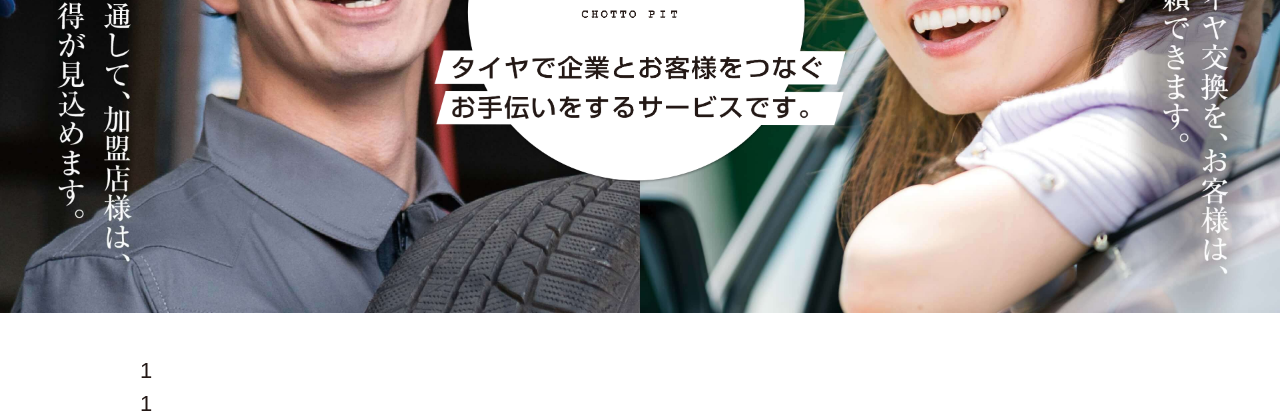
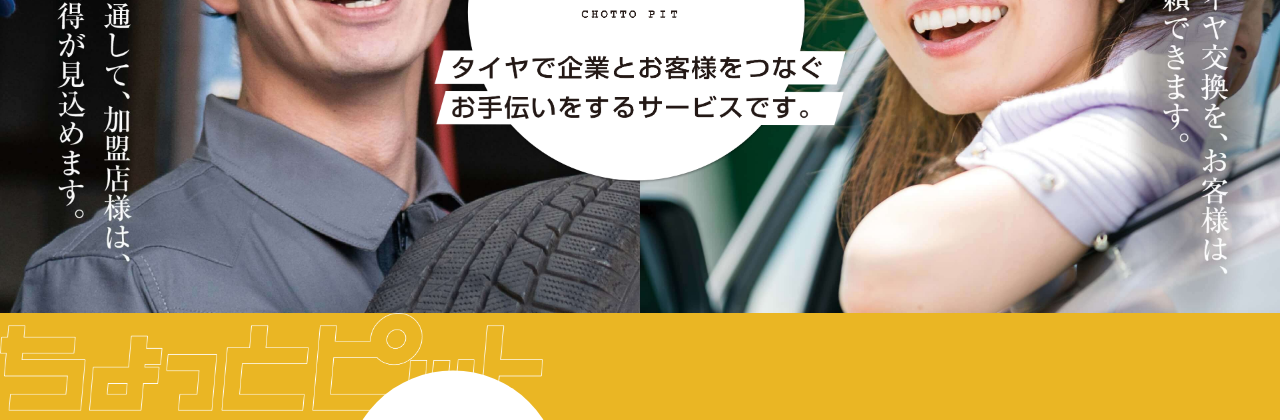
Before and after one commit to ryuki-nakayama/pj-chotto-pit, a Node project: template src/dev/ejs/chotto-pit/index.ejs in a window 1280 px wide. Shown: the part 419-839 px from the top of the page. Run offline with Node 20 templates, Linux system fonts and the light colour scheme; the template is opened without the code that fills it, so the values that code supplies are empty; style sheets or scripts are compiled from the project's sources; some libraries are stand-ins or nearby versions; grey boxes are pictures that could not be loaded.

Commit message:
design about

```diff
--- a/src/dev/assets/scss/foundation/_base.scss
+++ b/src/dev/assets/scss/foundation/_base.scss
@@ -30,10 +30,10 @@
 	font-family: g.$ff-base;
 	font-size: g.$fs-base;
 	color: g.$color-base;
-	font-weight: 300;
+	font-weight: 500;
 	background-color: g.$bg-color-base;
 	letter-spacing: 0;
-	line-height: g.calcLineHeight(24, 16);;
+	line-height: g.calcLineHeight(45, 22);;
 	overflow-x: hidden;
 	overflow-wrap: break-word;
 	-webkit-font-smoothing: antialiased;
--- a/src/dev/assets/scss/index.scss
+++ b/src/dev/assets/scss/index.scss
@@ -7,3 +7,4 @@
 
 // sections
 @use './sections/hero-img';
+@use './sections/about';
--- /dev/null
+++ b/src/dev/assets/scss/sections/_about.scss
@@ -0,0 +1,68 @@
+@charset "UTF-8";
+@use '../global' as *;
+
+/* about
+--------------------------------------------------*/
+.about {
+  background-color: #EAB624;
+  position: relative;
+  padding: 116rem 0 70rem;
+  @include atQuery(sm) {
+    padding: 250rem 0 60rem;
+  }
+}
+
+.about__bg-text-wrapper {
+  position: absolute;
+  top: 0;
+  left: 0;
+  max-width: 42.395833vw;
+  width: 100%;
+  @include atQuery(sm) {
+    max-width: 566rem;
+    top: 55%;
+    left: 50%;
+    transform: translateX(-50%);
+  }
+}
+
+.about__title {
+  text-align: center;
+  padding-left: 20rem;
+  position: relative;
+  max-width: 374rem;
+  width: 100%;
+  display: block;
+  margin: 0 auto;
+
+  &::before {
+    content: '';
+    position: absolute;
+    top: 50%;
+    left: 0;
+    display: block;
+    width: 215rem;
+    height: 215rem;
+    background-color: white;
+    border-radius: 50%;
+    transform: translate(-50%, -50%);
+    @include atSpecifiedQuery(max, 480px) {
+      width: 165rem;
+      height: 165rem;
+    }
+  }
+
+  img {
+    position: relative;
+  }
+}
+
+.about__text-wrapper {
+  text-align: center;
+}
+
+.about__text {
+  margin-top: 76rem;
+  display: inline-block;
+  text-align: left;
+}
--- a/src/dev/assets/scss/sections/_hero-img.scss
+++ b/src/dev/assets/scss/sections/_hero-img.scss
@@ -21,5 +21,6 @@
   @include atQuery(sm) {
     top: 100%;
     max-width: 62.058824vw;
+    z-index: 1;
   }
 }
--- a/src/dev/assets/scss/sections/_sample-section.scss
+++ /dev/null
@@ -1,5 +0,0 @@
-@charset "UTF-8";
-@use '../global' as *;
-
-/* sample-section
---------------------------------------------------*/
--- a/src/dev/ejs/chotto-pit/index.ejs
+++ b/src/dev/ejs/chotto-pit/index.ejs
@@ -12,7 +12,7 @@
 }); %>
 
 <%# hero-imgコンポーネントの読み込み %>
-<%- include(path + 'sections/_hero-img.ejs', {
+<%- include(path + 'sections/_hero-img', {
   path: path,
   imgDir: 'index/hero-img.jpeg',
   text: 'TOP TITLE'
@@ -20,6 +20,8 @@
 
 <!-- Start main -->
 <main class="js-main main">
+
+  <%- include(path + 'sections/_about', { path: path }); %>
 
   <!-- Start original-select -->
   <div class="container">
--- /dev/null
+++ b/src/dev/ejs/sections/_about.ejs
@@ -0,0 +1,17 @@
+<!-- Start about -->
+<div class="about">
+  <div class="container _sm">
+    <div class="about__bg-text-wrapper"><img src="<%= path %>img/chotto-pit-bg-text.png" alt="ちょっとピット"></div>
+    <h2 class="about__title">
+      <img src="<%= path %>img/about-text.png" alt="タイヤ交換の拡大でさらなる顧客獲得へ。">
+    </h2>
+    <div class="about__text-wrapper">
+      <p class="about__text">
+        ネット通販にてタイヤ・ホイールを購入される方が年々増加しております。<br>
+        ネットで購入したお客様のニーズに応え、取り付け店をご紹介いたします。<br>
+        お客様紹介料・加盟店費用・ロイヤリティ等は一切不要です。<br>
+        近隣ユーザーの集客とネットユーザーの送客により、加盟店様の増収増益に繋がります。
+      </p>
+    </div>
+  </div>
+</div>
```
Also changed, not shown: src/dev/ejs/sections/_abotu.ejs (deleted, +0 -11 lines).
